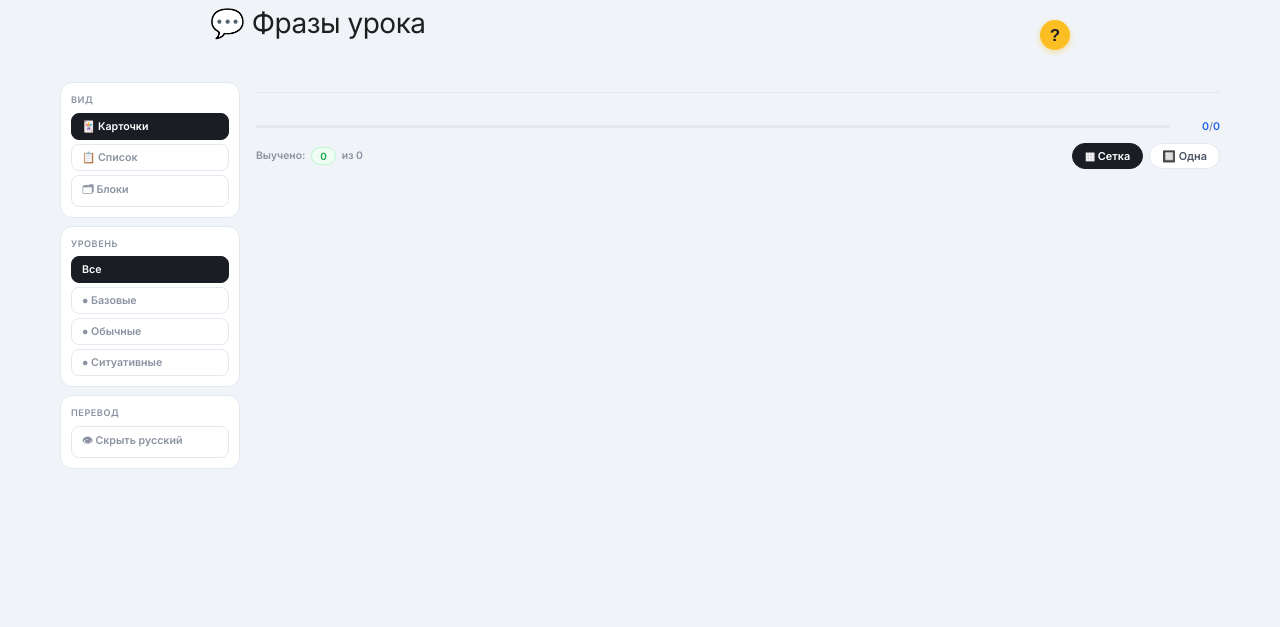
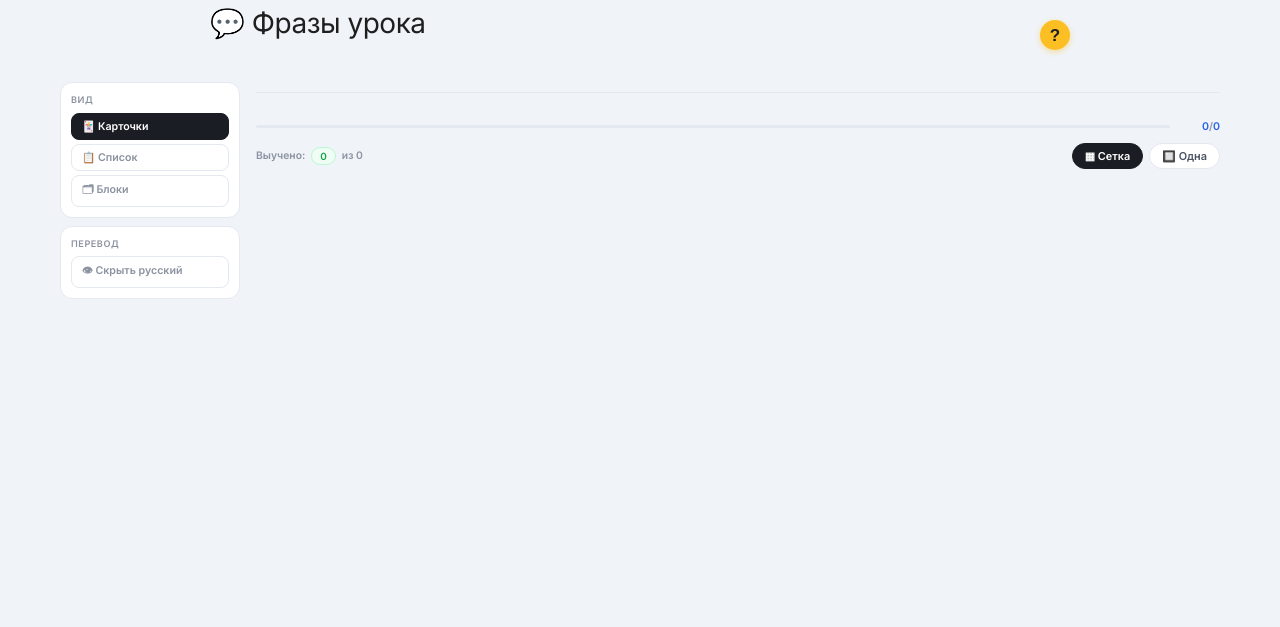
Before and after one commit to makscatt/koreanhelper, a Flask app: template templates/trainer_phrases.html in a window 1280 px wide. Shown: the top 627 px of the page. Run offline with Flask 3, Linux system fonts and the light colour scheme; the template is opened without the code that fills it, so the values that code supplies are empty; parts of the project's set-up code (start-up, migrations or seed data) failed here and were passed over; some libraries are stand-ins or nearby versions; some web fonts are replaced.

Commit message:
deploy 2026.05.31 04:10

```diff
--- a/templates/trainer_phrases.html
+++ b/templates/trainer_phrases.html
@@ -36,14 +36,6 @@
     <div class="ph-sidebar-block" id="story-picker-block" style="display:none">
       <div class="ph-sidebar-label">История</div>
       <div id="story-picker"></div>
-    </div>
-
-    <div class="ph-sidebar-block" id="priority-block">
-      <div class="ph-sidebar-label">Уровень</div>
-      <button class="ph-sidebar-btn active" data-p="all"         onclick="setPriority('all',this)">Все</button>
-      <button class="ph-sidebar-btn"        data-p="core"        onclick="setPriority('core',this)">● Базовые</button>
-      <button class="ph-sidebar-btn"        data-p="regular"     onclick="setPriority('regular',this)">● Обычные</button>
-      <button class="ph-sidebar-btn"        data-p="situational" onclick="setPriority('situational',this)">● Ситуативные</button>
     </div>
 
     <div class="ph-sidebar-block">
```
